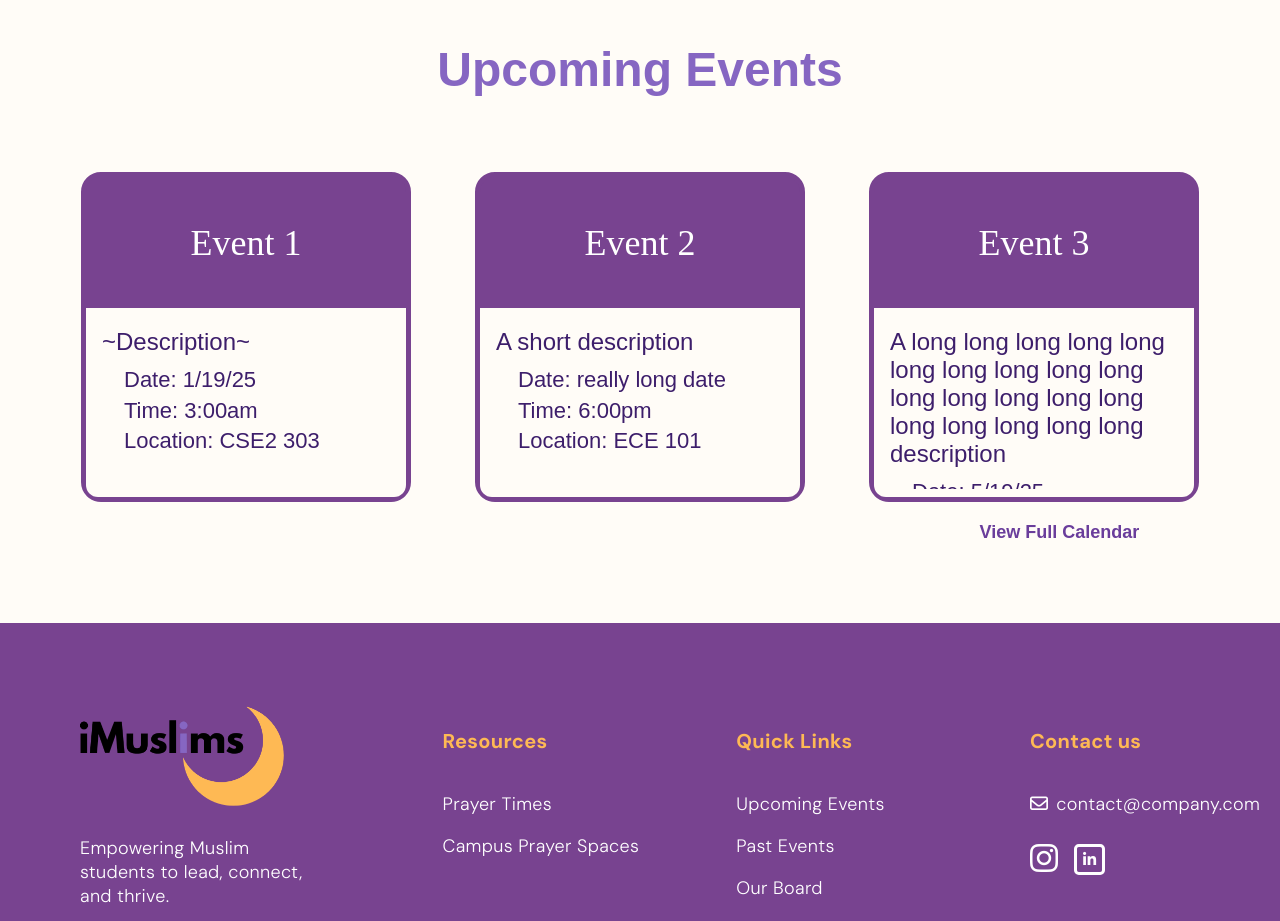
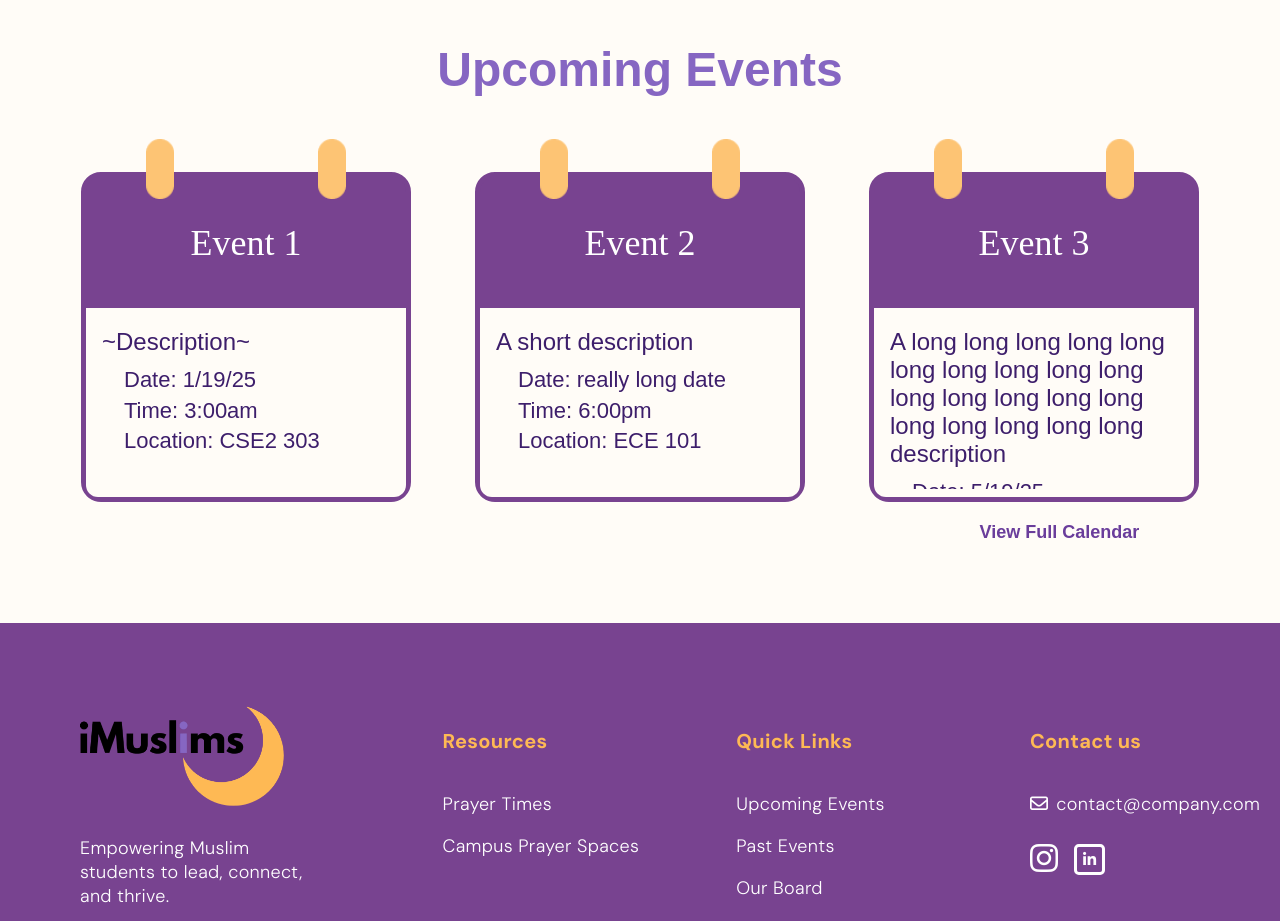
Before and after one commit to JimmyALiu/iMuslims, a Next.js app: page /home in a window 1280 px wide. Shown: the part 1280-2201 px from the top of the page. Built offline with nearby package versions, Linux system fonts and the light colour scheme; a web font is replaced by a local one.

Commit message:
Add calendar rings for events .

```diff
--- a/src/components/CalendarEvent.jsx
+++ b/src/components/CalendarEvent.jsx
@@ -5,6 +5,8 @@ export default function CalendarEvent(props) {
     const { eventName, description, date, time, location } = props;
     return (
         <div className={styles.calendarContainer}>
+            <img src="./calendar-ring.png" className={`${styles.calendarRing} ${styles.calendarRingLeft}`}></img>
+            <img src="./calendar-ring.png" className={`${styles.calendarRing} ${styles.calendarRingRight}`}></img>
             <div className={styles.eventNameContainer}>
                 <h3 className={styles.eventName}>{eventName}</h3>
             </div>
--- a/src/components/CalendarEvent.module.css
+++ b/src/components/CalendarEvent.module.css
@@ -1,4 +1,5 @@
 .calendarContainer {
+    position: relative;
     background-color: #784390;
     width: clamp(300px, 25vw, 400px);
     height: clamp(300px, 25vw, 400px);
@@ -53,3 +54,17 @@
 .eventInfo p {
     margin: 0 0 0.2em 1em;
 }
+
+.calendarRing {
+    position: absolute;
+    width: clamp(24px, 2.2vw, 28px);
+    top: clamp(-45px, -3vw, -36px);
+}
+
+.calendarRingLeft {
+    left: clamp(60px, 4.2vw, 140px);
+}
+
+.calendarRingRight {
+    right: clamp(60px, 4.2vw, 140px);
+}
```
Also changed, not shown: public/calendar-ring.png (added).
